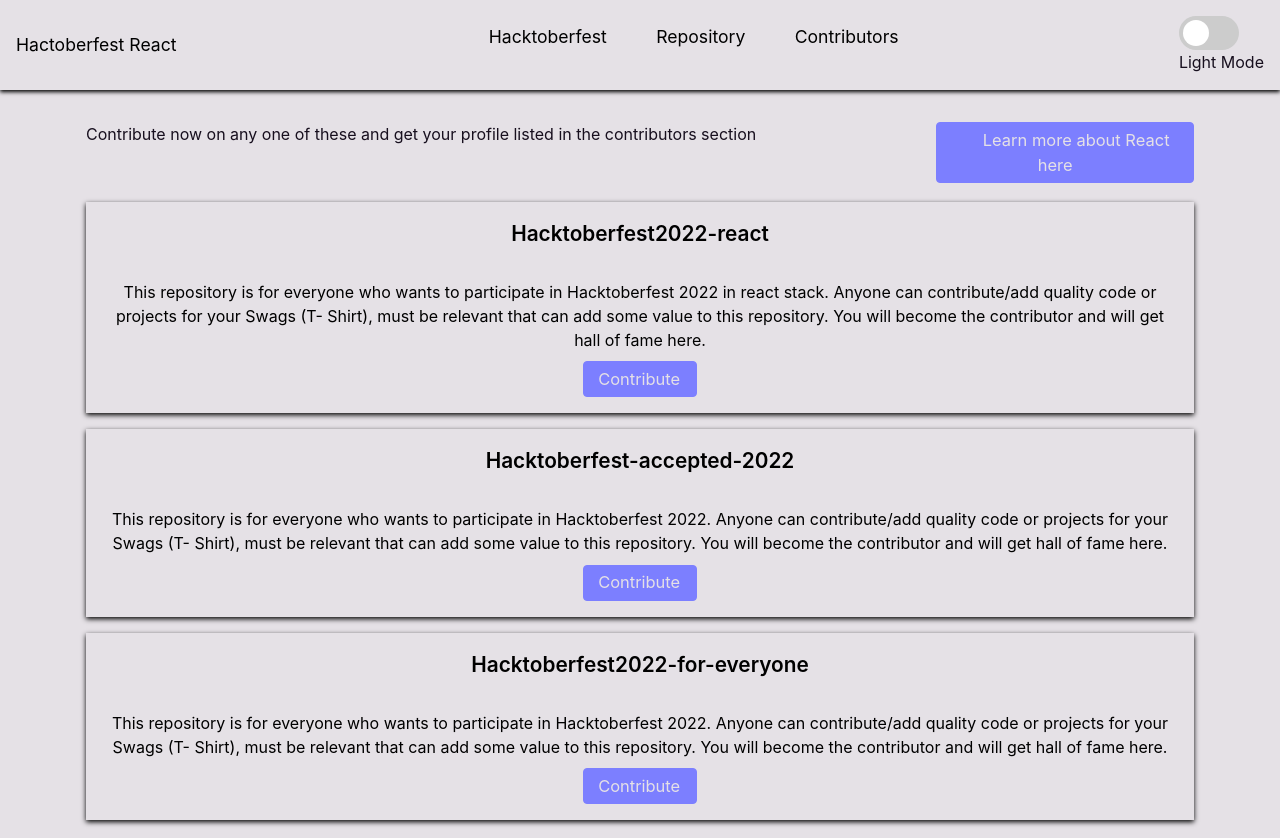
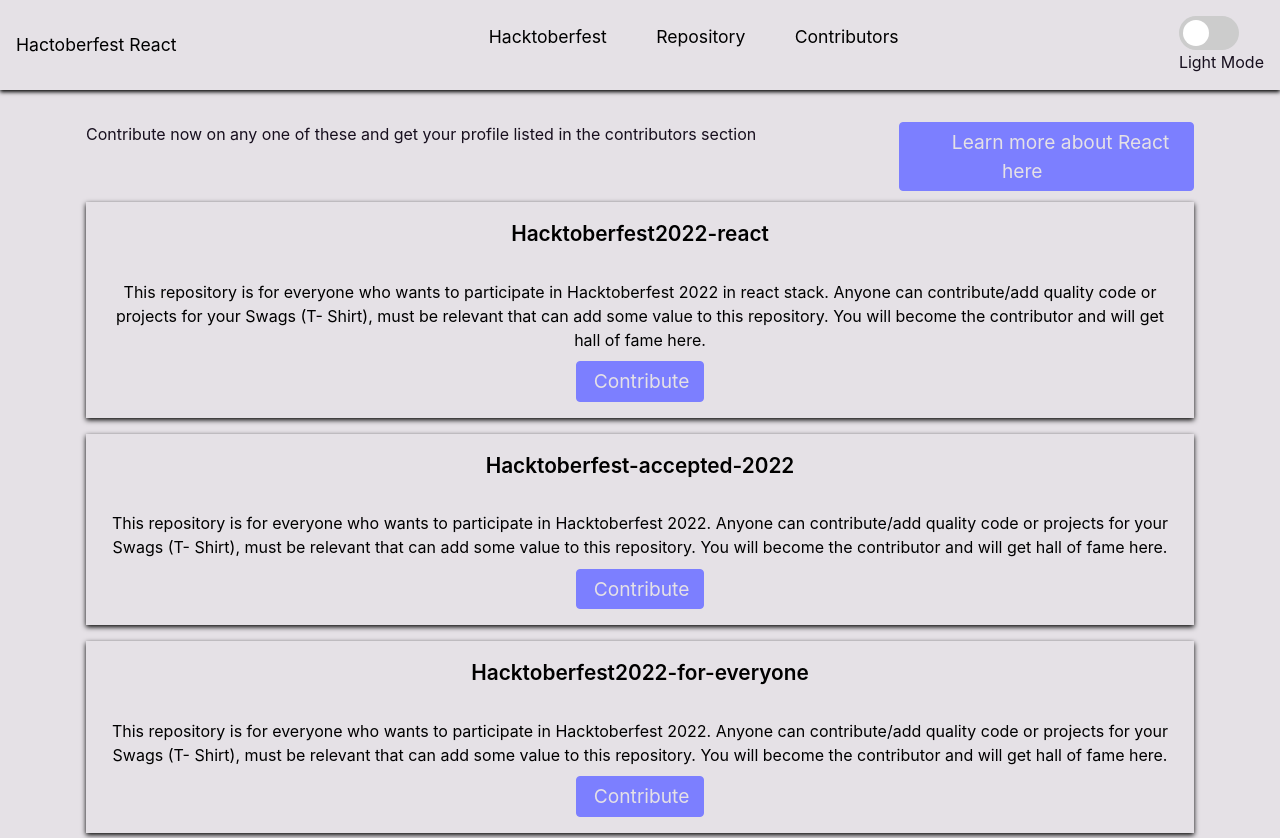
Before and after one commit to yon3030/hacktoMobe, a React (Create React App) app: page / in a window 1280 px wide. Shown: the top 838 px of the page. Built offline with nearby package versions, Linux system fonts and the light colour scheme.

Commit message:
Heading readable now and margin and padding of button sorted

```diff
--- a/src/components/Contributors/index.css
+++ b/src/components/Contributors/index.css
@@ -0,0 +1,3 @@
+a {
+    padding-right: 14px;
+}
--- a/src/components/RepoContributors/index.css
+++ b/src/components/RepoContributors/index.css
@@ -1,15 +1,15 @@
-.repo__name{
+.repo__name {
   margin-bottom: 1rem;
   text-transform: capitalize;
-  color: aqua;
+  color: rgb(36, 119, 234);
 }
 
-.load__more__container{
+.load__more__container {
   width: 100%;
   text-align: right;
   margin: 2rem 0;
 }
 
-.load__more__container button{
+.load__more__container button {
   font-size: 1.05rem;
 }
--- a/src/styled-components/Buttons/primary/index.css
+++ b/src/styled-components/Buttons/primary/index.css
@@ -1,14 +1,14 @@
 .primary__button {
   background: var(--secondary-color);
   border: 1px solid var(--secondary-color);
-  padding: 0.30rem;
+  padding: 0.30rem 0.3rem;
   border-radius: 4px;
 }
 
 .primary__button a {
   color: var(--white-color);
-  font-size: 1.03rem;
-  margin-left: 9%;
+  font-size: 1.2rem;
+  margin: 10%;
 }
 
 .primary__button:hover {
--- a/src/styled-components/Buttons/secondary/index.css
+++ b/src/styled-components/Buttons/secondary/index.css
@@ -1,20 +1,20 @@
-.secondary__button{
+.secondary__button {
   background: var(--cyan-color);
   border: 1px solid var(--cyan-color);
   padding: 0.30rem;
-  border-radius: 2px;
+  border-radius: 4px;
   cursor: pointer;
 }
 
-.secondary__button{
+.secondary__button {
   color: var(--black-color);
 }
 
-.secondary__button:hover{
+.secondary__button:hover {
   background: var(--secondary-color);
   border: 1px solid var(--secondary-color);
 }
 
-.secondary__button:hover{
+.secondary__button:hover {
   color: var(--white-color);
 }
```
